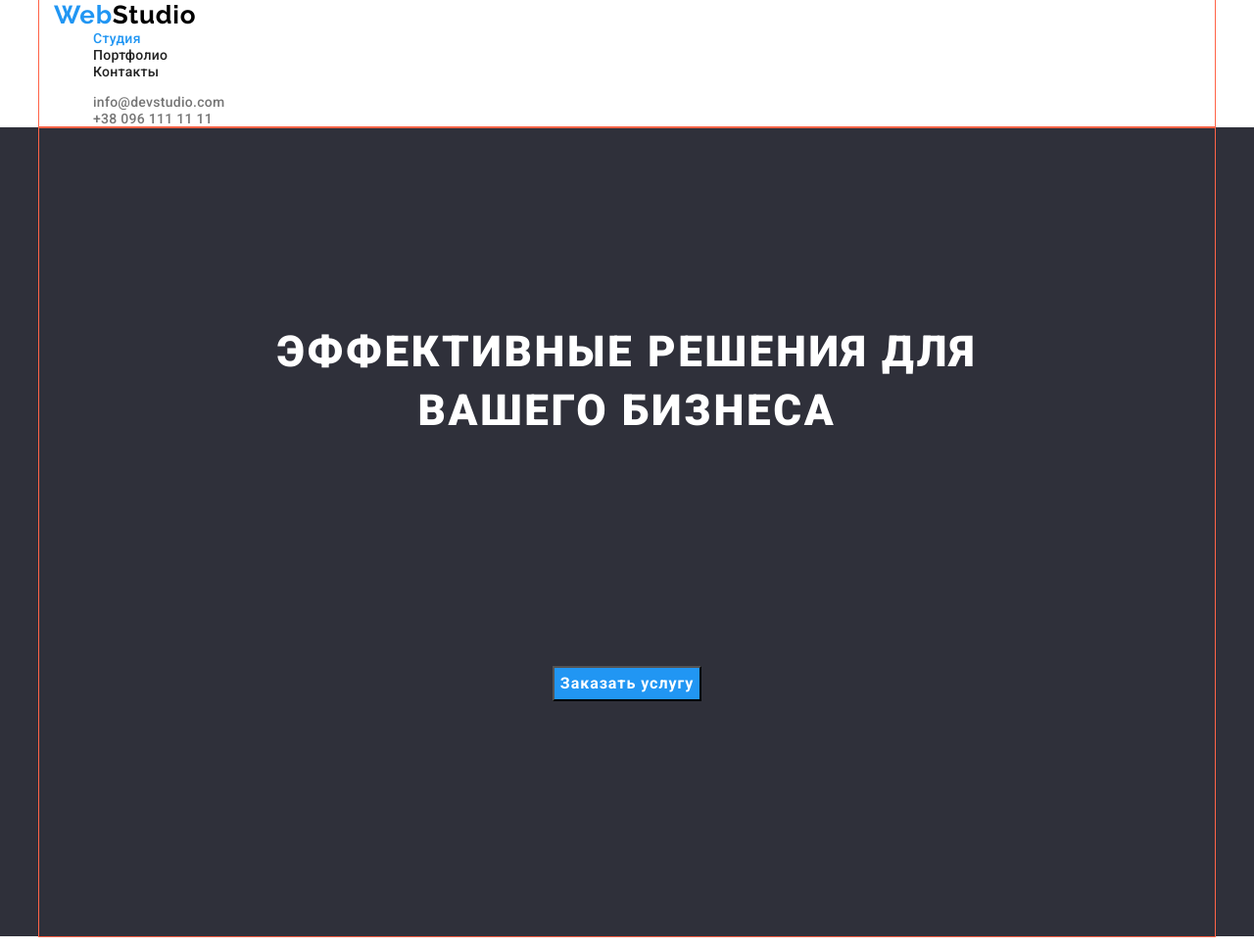
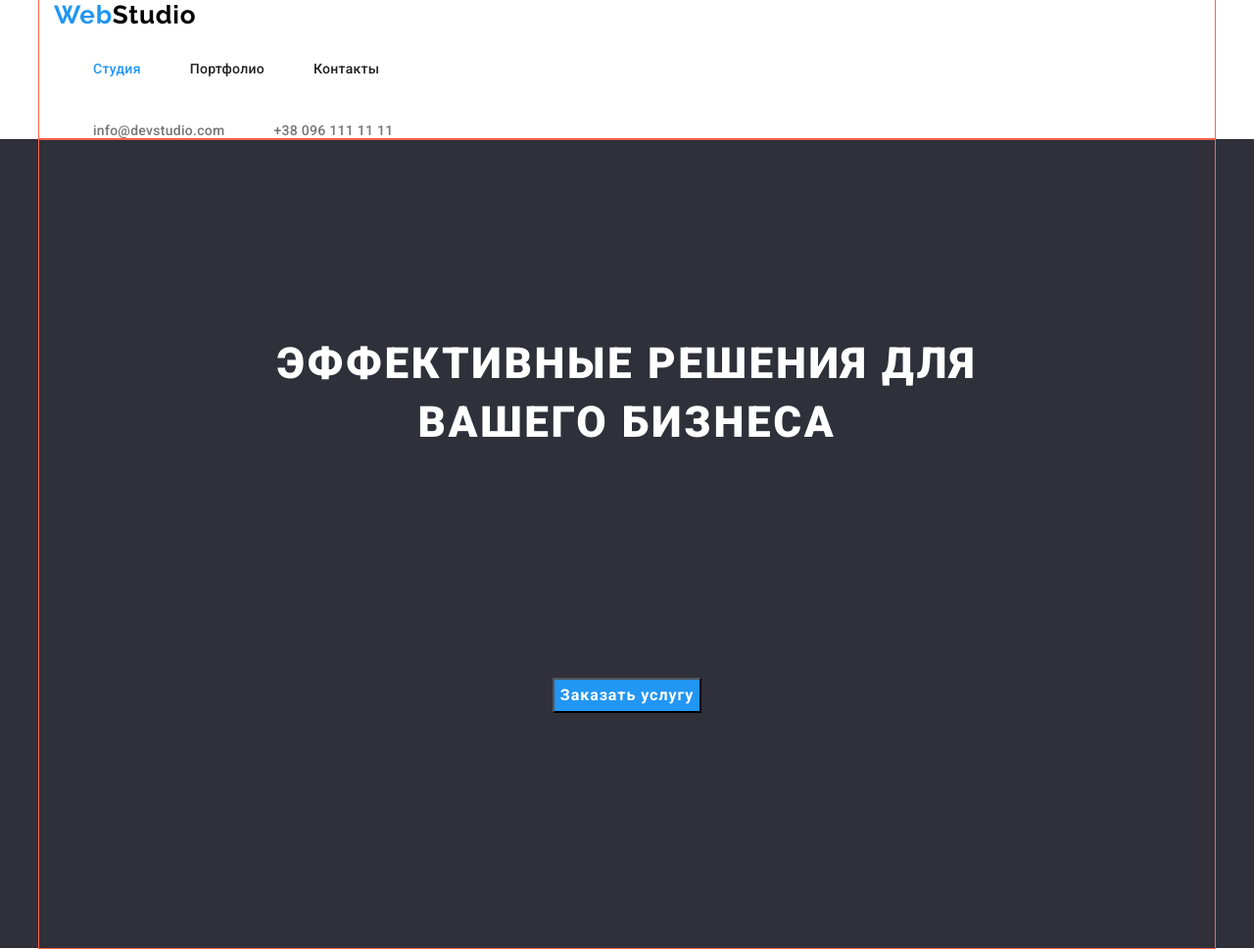
Before and after one commit to SSkrypnyk/goit-markup-hw-03, a plain HTML site: page index.html in a window 1280 px wide. Shown: the top 969 px of the page at 98% size. Drawn offline with nearby package versions, Linux system fonts and the light colour scheme.

Commit message:
stopworking

```diff
--- a/css/styles.css
+++ b/css/styles.css
@@ -46,6 +46,24 @@ address {
 }
 
 /* header */
+.header-nav-list {
+    display: flex;
+}
+.address-list {
+    display: flex;
+}
+.address-item {
+    margin-right: 50px;
+}
+.header-nav-list .header-nav-item:not( :last-child) {
+    margin-right: 50px;
+
+}
+.nav-link {
+    display: block;
+    padding-top: 32px;
+    padding-bottom: 32px;
+}
 .container {
     width: 1200px;
     padding: 0 15px;
@@ -53,8 +71,6 @@ address {
     margin-right: auto;
     outline: 1px solid tomato;
 }
-/* .header {
-} */
 .logo {
     font-family: var(--font-secondary);
     font-weight: 700;
@@ -175,6 +191,7 @@ padding-bottom: 94px;
 }
 .employees {
     padding-bottom: 30px;
+    display: block;
 }
 .team-subtittle {
     margin-bottom: 10px;
@@ -260,6 +277,7 @@ padding-bottom: 94px;
 }
 .project {
     margin-bottom: 20px;
+    display: block;
 }
 .portfolio-card-item {
     padding-bottom: 20px;
```
